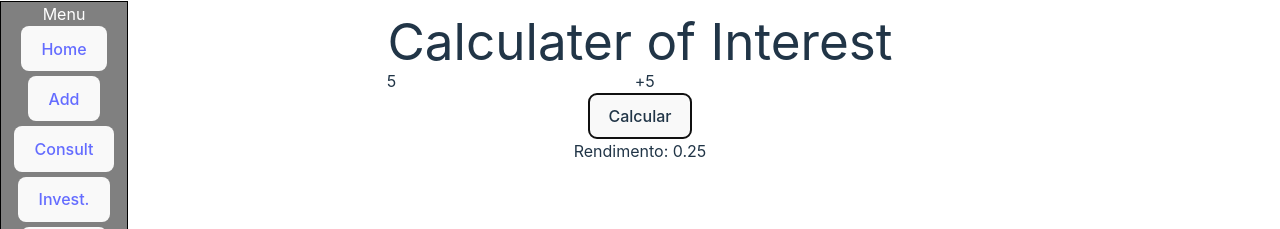
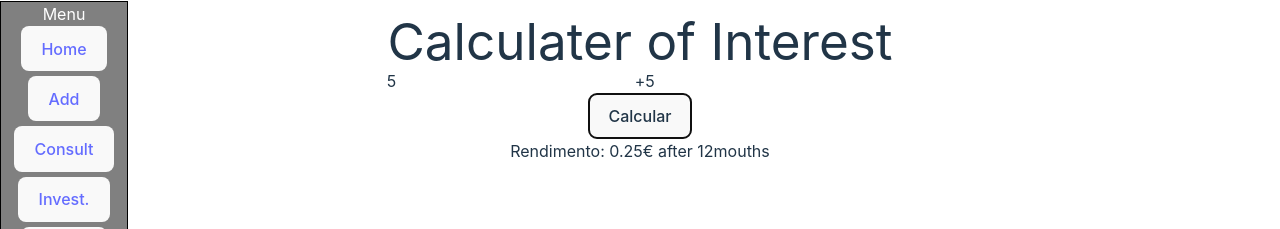
Before and after one commit to dfbamaral/project-two, a React (Vite) app: page /investments in a window 1280 px wide. Both pictures are taken after typing "5", "5" into the empty fields and a click on the button "Calcular". Shown: the part 69-298 px from the top of the page. Built offline with nearby package versions, Linux system fonts and the light colour scheme.

Commit message:
investdone

```diff
--- a/src/components/Investments.jsx
+++ b/src/components/Investments.jsx
@@ -40,7 +40,7 @@ const Investments = () => {
       />
       <br></br>
       <button onClick={calculateInterest}>Calcular</button>
-      {result && <p>Rendimento: {result}</p>}
+      {result && <p>Rendimento: {result}€ after 12mouths</p>}
 
       <br></br>
       <div style={{
```
